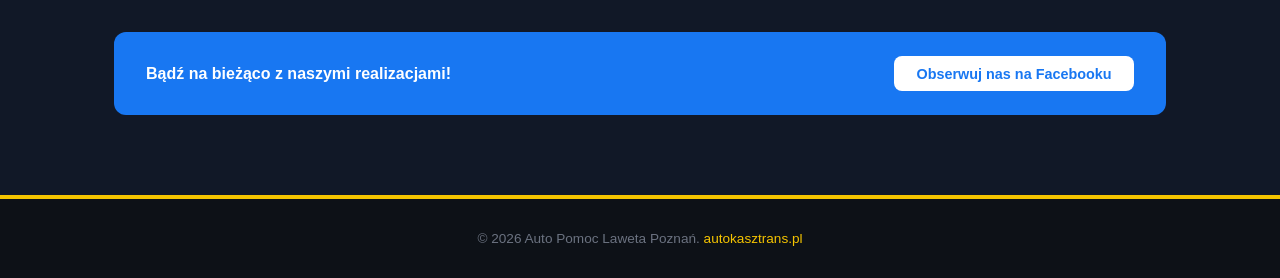
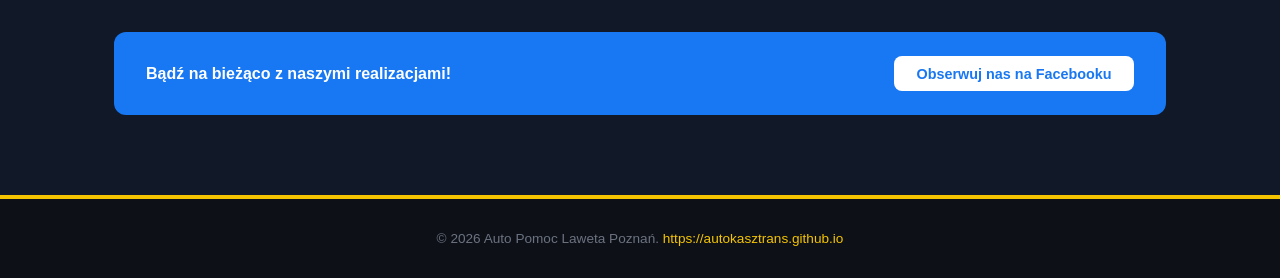
Before and after one commit to autokasztrans/autokasztrans.github.io, a plain HTML site: page index.html in a window 1280 px wide. Shown: the part 2863-3141 px from the top of the page. Drawn offline with Linux system fonts and the light colour scheme.

Commit message:
Update index.html

```diff
--- a/index.html
+++ b/index.html
@@ -152,7 +152,7 @@ footer a{color:var(--yellow);text-decoration:none}
 </section>
 
 <footer>
-  <p>&copy; 2026 Auto Pomoc Laweta Poznań. <a href="http://autokasztrans.pl">autokasztrans.pl</a></p>
+  <p>&copy; 2026 Auto Pomoc Laweta Poznań. <a href="https://autokasztrans.github.io">https://autokasztrans.github.io</a></p>
 </footer>
 
 </body>
```
